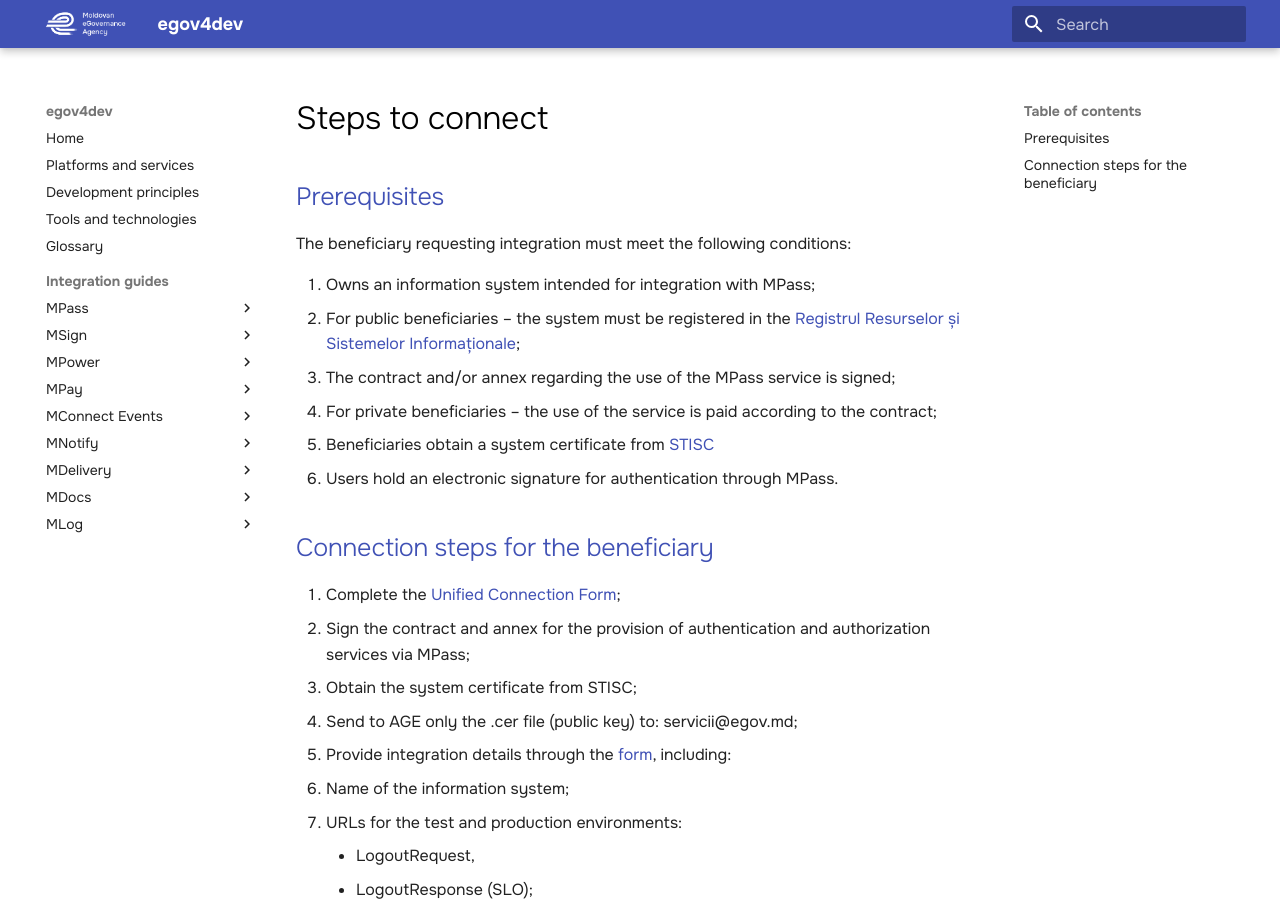
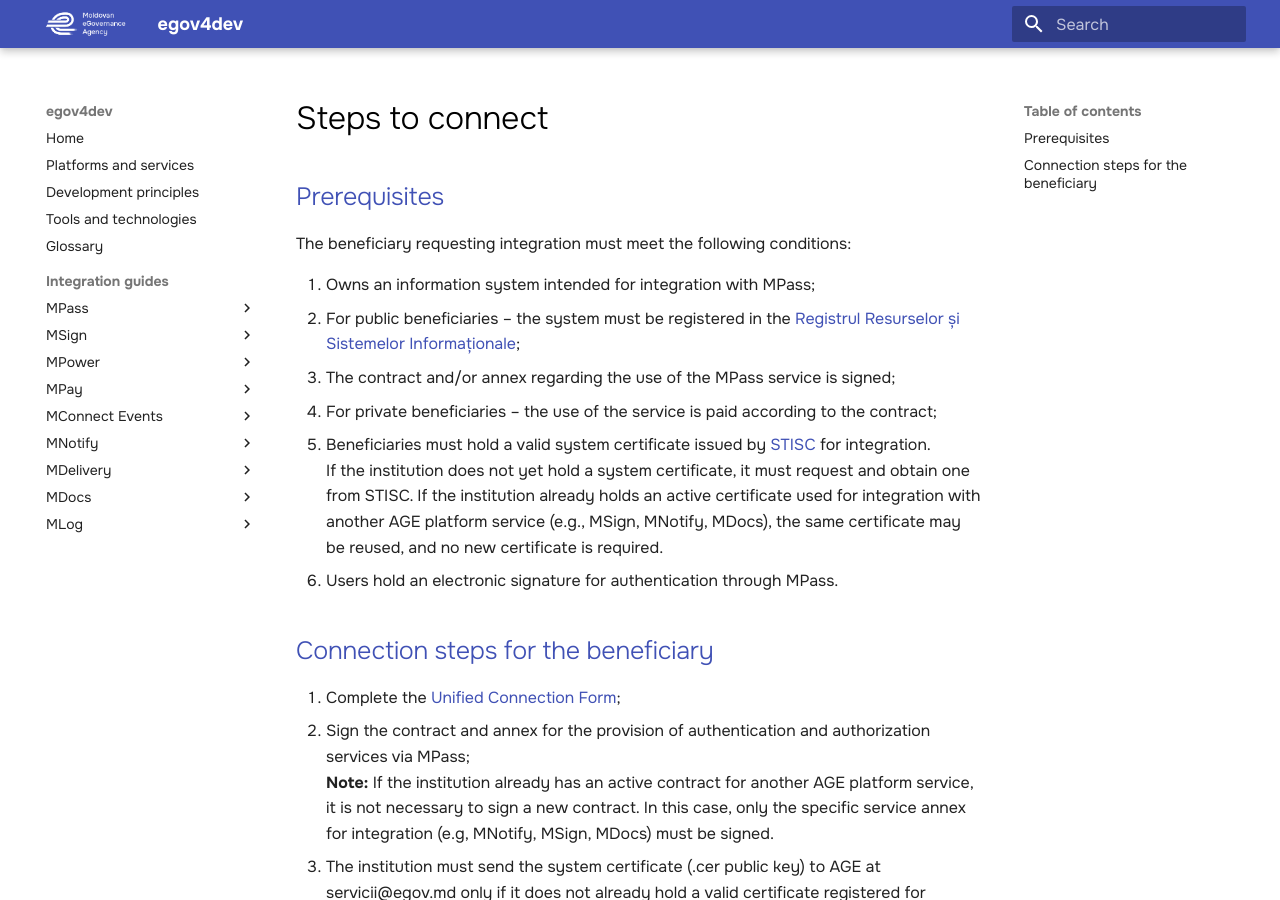
Before and after one commit to egov-moldova/egov4dev, an MkDocs documentation site: the page built from docs/guides/mpass/process.md, in a window 1280 px wide and 900 px high. Built offline with MkDocs 1.6.1 and Material for MkDocs 9.7.7, drawn with Linux system fonts in a browser that asks for light colours; some of the changed text lies outside the part shown.

Commit message:
Update process.md

```diff
--- a/docs/guides/mpass/process.md
+++ b/docs/guides/mpass/process.md
@@ -6,26 +6,26 @@
 2. For public beneficiaries – the system must be registered in the [Registrul Resurselor și Sistemelor Informaționale](https://rsi.gov.md/procedure);
 3. The contract and/or annex regarding the use of the MPass service is signed;
 4. For private beneficiaries – the use of the service is paid according to the contract;
-5. Beneficiaries obtain a system certificate from [STISC](https://semnatura.md/order/system-certificate)
+5. Beneficiaries must hold a valid system certificate issued by [STISC](https://semnatura.md/order/system-certificate) for integration.<br>If the institution does not yet hold a system certificate, it must request and obtain one from STISC. If the institution already holds an active certificate used for integration with another AGE platform service (e.g., MSign, MNotify, MDocs), the same certificate may be reused, and no new certificate is required.
 6. Users hold an electronic signature for authentication through MPass.
 
 ## Connection steps for the beneficiary
 
 1. Complete the [Unified Connection Form](https://forms.office.com/pages/responsepage.aspx?id=Z4f8jWsRaEKDxfvIWTRtOHwLku9yOJZAs22J7gTUxBNUMFhISEJPMUNGOTIwV09OTkFTUUtLSk9LTS4u&route=shorturl);
-2. Sign the contract and annex for the provision of authentication and authorization services via MPass;
-3. Obtain the system certificate from STISC;
-4. Send to AGE only the .cer file (public key) to: servicii@egov.md;
-5. Provide integration details through the [form](https://forms.office.com/pages/responsepage.aspx?id=Z4f8jWsRaEKDxfvIWTRtOPEKwFi7MyRNimikcwdXWMlUOTlGSVRPQUJVRUFKVVVYR1I4UE9KTTRYOC4u), including:
+2. Sign the contract and annex for the provision of authentication and authorization services via MPass; <br>**Note:** If the institution already has an active contract for another AGE platform service, it is not necessary to sign a new contract. In this case, only the specific service annex for integration (e.g, MNotify, MSign, MDocs) must be signed.
+3. The institution must send the system certificate (.cer public key) to AGE at servicii@egov.md only if it does not already hold a valid certificate registered for another AGE platform service.
+If the institution already holds an active certificate, it must send the certificate’s serial number to AGE to confirm that it is the same certificate used for another service.
+4. Provide integration details through the [form](https://forms.office.com/pages/responsepage.aspx?id=Z4f8jWsRaEKDxfvIWTRtOPEKwFi7MyRNimikcwdXWMlUOTlGSVRPQUJVRUFKVVVYR1I4UE9KTTRYOC4u), including:
    * Name of the information system;
    * URLs for the test and production environments:
      * LogoutRequest,
      * LogoutResponse (SLO);
    * List of authentication attributes (e.g., NameIdentifier, FirstName, LastName, BirthDate);
-6. AGE configures access in the test environment: [https://mpass.staging.egov.md](https://mpass.staging.egov.md/)
-7. The beneficiary performs functional tests according to the technical guide (in accordance with Chapter 9 of the Integration Guide)
-8. AGE tests, validates the results, and certifies technical compliance;
-9. After final validation of the beneficiary, AGE activates the service in the production environment;
-10. The beneficiary grants access to the test environment of their system for performing the necessary tests.
-11. The beneficiary receives a notification confirming the completion of the integration.
+5. AGE configures access in the test environment: [https://mpass.staging.egov.md](https://mpass.staging.egov.md/)
+6. The beneficiary performs functional tests according to the technical guide (in accordance with Chapter 9 of the Integration Guide)
+7. AGE tests, validates the results, and certifies technical compliance;
+8. After final validation of the beneficiary, AGE activates the service in the production environment;
+9. The beneficiary grants access to the test environment of their system for performing the necessary tests.
+10. The beneficiary receives a notification confirming the completion of the integration.
 
 <servicii@egov.md> | +373 (22) 820 026
```
